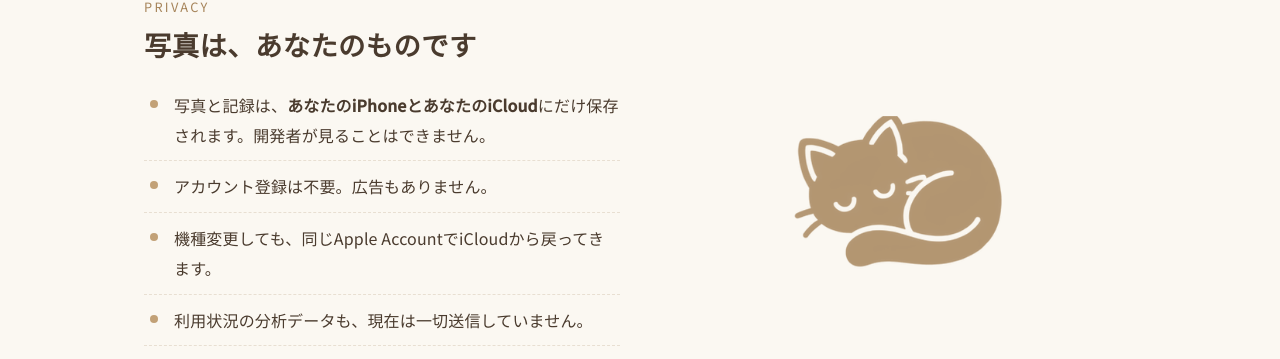
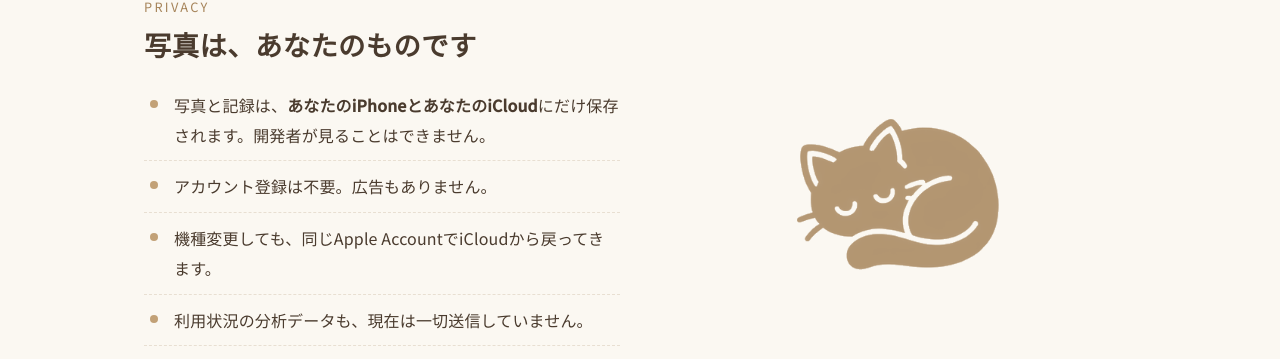
Before and after one commit to yuuki45/catlife-site, a Jekyll site: the page index.html, which Jekyll copies as it is, in a window 1280 px wide and 1400 px high, scrolled down 4421 px. Shown: the part 144-503 px from the top of the window. Built offline with Jekyll 4.4.1, drawn with Linux system fonts in a browser that asks for light colours.

Commit message:
眠る猫のあしらいを素材シートから切り直し（耳先の欠けを解消）

```diff
--- a/_layouts/default.html
+++ b/_layouts/default.html
@@ -10,7 +10,7 @@
 <link rel="preconnect" href="https://fonts.googleapis.com">
 <link rel="preconnect" href="https://fonts.gstatic.com" crossorigin>
 <link href="https://fonts.googleapis.com/css2?family=Noto+Sans+JP:wght@400;500&family=Noto+Serif+JP:wght@400;600&display=swap" rel="stylesheet">
-<link rel="stylesheet" href="{{ '/assets/site.css?v=6' | relative_url }}">
+<link rel="stylesheet" href="{{ '/assets/site.css?v=7' | relative_url }}">
 </head>
 <body>
 <header class="site-header">
--- a/assets/site.css
+++ b/assets/site.css
@@ -222,7 +222,7 @@
   display: block; background: var(--accent-deep);
   -webkit-mask: var(--img) center / contain no-repeat; mask: var(--img) center / contain no-repeat;
 }
-.tint.sleeping { --img: url(cat-sleeping.png); width: 220px; aspect-ratio: 284 / 217; margin: 0 auto; opacity: .85; }
+.tint.sleeping { --img: url(cat-sleeping.png?v=2); width: 220px; aspect-ratio: 291 / 224; margin: 0 auto; opacity: .85; }
 .tint.sitting  { --img: url(cat-sitting.png); }
 .tint.paw      { --img: url(paw-trail.png); width: 60px; aspect-ratio: 201 / 302; margin: 0 auto 14px; opacity: .55; }
 .screen .hero-photo .cat { background: #6f5a45; opacity: .9; width: 36%; right: 5%; bottom: 4%; aspect-ratio: 239 / 284; }
--- a/index.html
+++ b/index.html
@@ -18,7 +18,7 @@
 <link rel="preconnect" href="https://fonts.googleapis.com">
 <link rel="preconnect" href="https://fonts.gstatic.com" crossorigin>
 <link href="https://fonts.googleapis.com/css2?family=Noto+Sans+JP:wght@400;500&family=Noto+Serif+JP:wght@400;600&display=swap" rel="stylesheet">
-<link rel="stylesheet" href="assets/site.css?v=6">
+<link rel="stylesheet" href="assets/site.css?v=7">
 </head>
 <body>
 
```
Also changed, not shown: assets/cat-sleeping.png.
